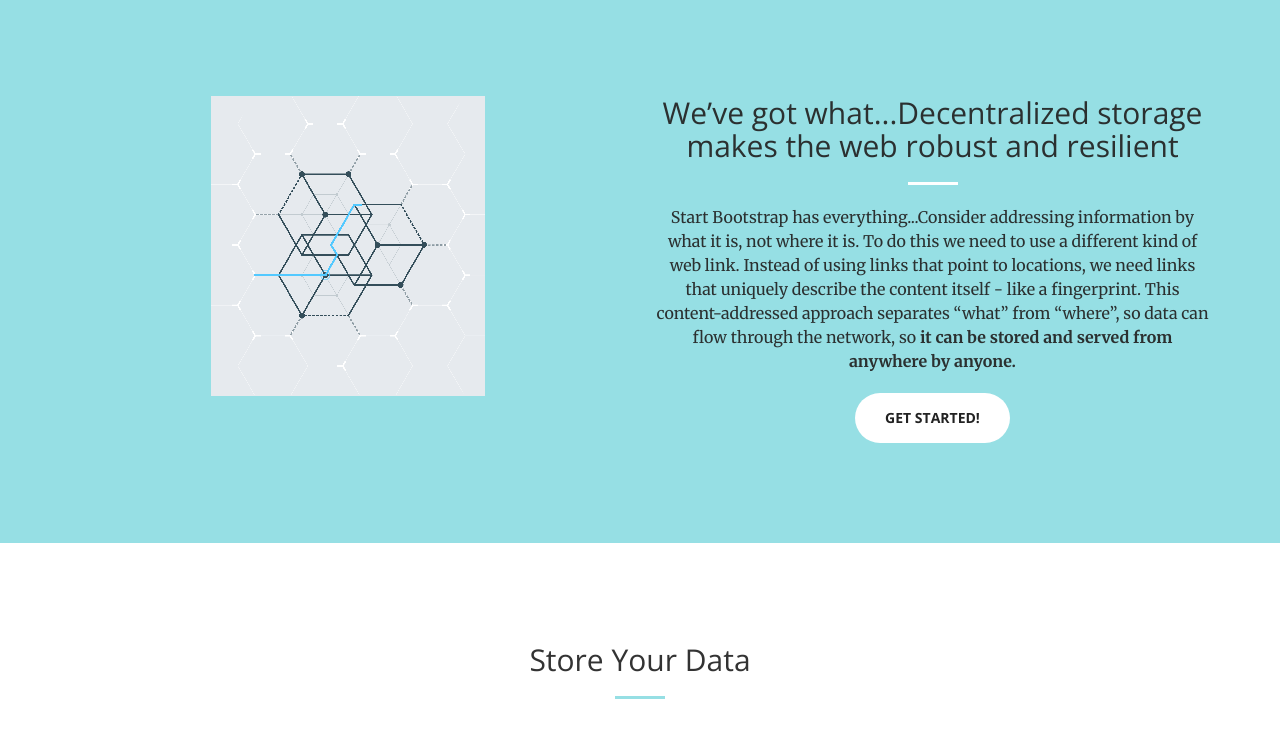
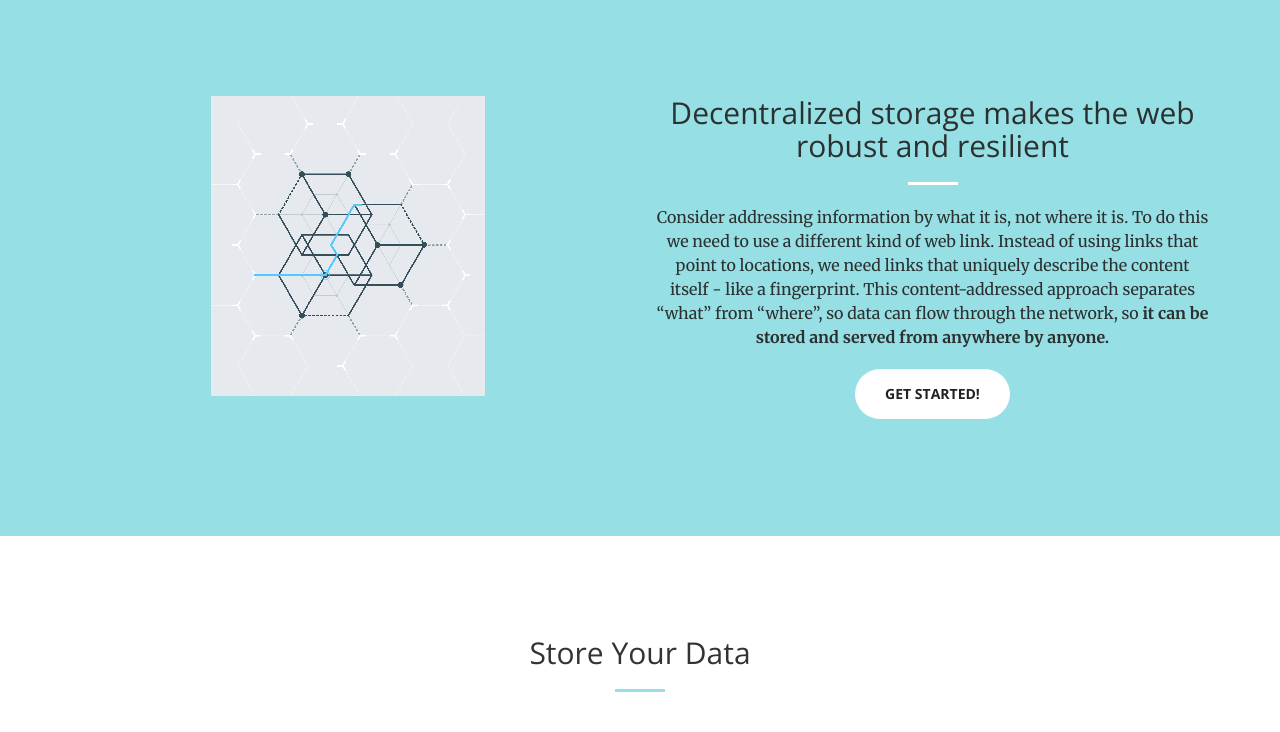
Before and after one commit to Seamlus/seamlus-jekyll, a Jekyll site: the page built from index.html, in a window 1280 px wide and 900 px high, scrolled down 736 px, cut to the strip 168-900 px from the top of the window. Built offline with Jekyll 4.4.1, drawn with Linux system fonts in a browser that asks for light colours; some of the changed text lies outside the part shown.

Commit message:
Removed some text that was not needed base on call

```diff
--- a/_includes/aside.html
+++ b/_includes/aside.html
@@ -1,7 +1,7 @@
   <aside class="bg-dark">
       <div class="container text-center">
           <div class="call-to-action">
-              <h2>Free Download at Start Bootstrap!...Download our Lightpaper - <em>Understanding distributed storage systems on blockchain</em></h2>
+              <h2>Download our Lightpaper - <em>Understanding distributed storage systems on blockchain</em></h2>
               <a href="mailto:info@seamlusdrive.io" class="btn btn-default btn-xl wow tada">Download Now!</a>
           </div>
       </div>
--- a/_includes/call-to-action.html
+++ b/_includes/call-to-action.html
@@ -6,9 +6,9 @@
           </div>
             <!-- <div class="col-lg-8 col-lg-offset-2 text-center"> -->
             <div class="col-lg-6 text-center">
-                <h2 class="section-heading">We’ve got what...Decentralized storage makes the web robust and resilient</h2>
+                <h2 class="section-heading">Decentralized storage makes the web robust and resilient</h2>
                 <hr class="light">
-                <p class="text-faded">Start Bootstrap has everything...Consider addressing information by what it is, not where it is.  To do this we need to use a different kind of web link.  Instead of using links that point to locations, we need links that uniquely describe the content itself - like a fingerprint.  This content-addressed approach separates “what” from “where”, so data can flow through the network, so <strong>it can be stored and served from anywhere by anyone.
+                <p class="text-faded">Consider addressing information by what it is, not where it is.  To do this we need to use a different kind of web link.  Instead of using links that point to locations, we need links that uniquely describe the content itself - like a fingerprint.  This content-addressed approach separates “what” from “where”, so data can flow through the network, so <strong>it can be stored and served from anywhere by anyone.
 </strong></p>
                 <a href="mailto:info@seamlusdrive.io" class="btn btn-default btn-xl">Get Started!</a>
             </div>
--- a/_includes/header.html
+++ b/_includes/header.html
@@ -6,9 +6,8 @@
               <source src="img/abstract_network.mp4" type="video/mp4">
             </video>
             <div class="header-wording">
-              <h1>Your favorite source…A data storage service provider powered by Filecoin - a decentralized storage network protocol.</h1>
+              <h1>A data storage service provider powered by Filecoin - a decentralized storage network protocol.</h1>
               <hr>
-              <p>Start Bootstrap can help...</p>
               <a href="mailto:info@seamlusdrive.io" class="btn btn-default btn-xl">Find Out More</a>
             </div>
           </div>
--- a/_includes/services.html
+++ b/_includes/services.html
@@ -19,13 +19,13 @@
             <div class="col-lg-4 text-center">
                 <div class="service-box">
                     <i class="fa fa-4x fa-shield wow bounceIn text-primary" data-wow-delay=".1s"></i>
-                    <h3>Ready to ship...Keep your files safe, secure, encrypted, in your control</h3>
+                    <h3>Keep your files safe, secure, encrypted, in your control</h3>
                 </div>
             </div>
             <div class="col-lg-4 text-center">
                 <div class="service-box">
                     <i class="fa fa-4x fa-hdd-o wow bounceIn text-primary" data-wow-delay=".2s"></i>
-                    <h3>Up to Date...Verified Storage - decentralized, permanent and authentic</h3>
+                    <h3>Verified Storage - decentralized, permanent and authentic</h3>
                 </div>
             </div>
         </div>
```
